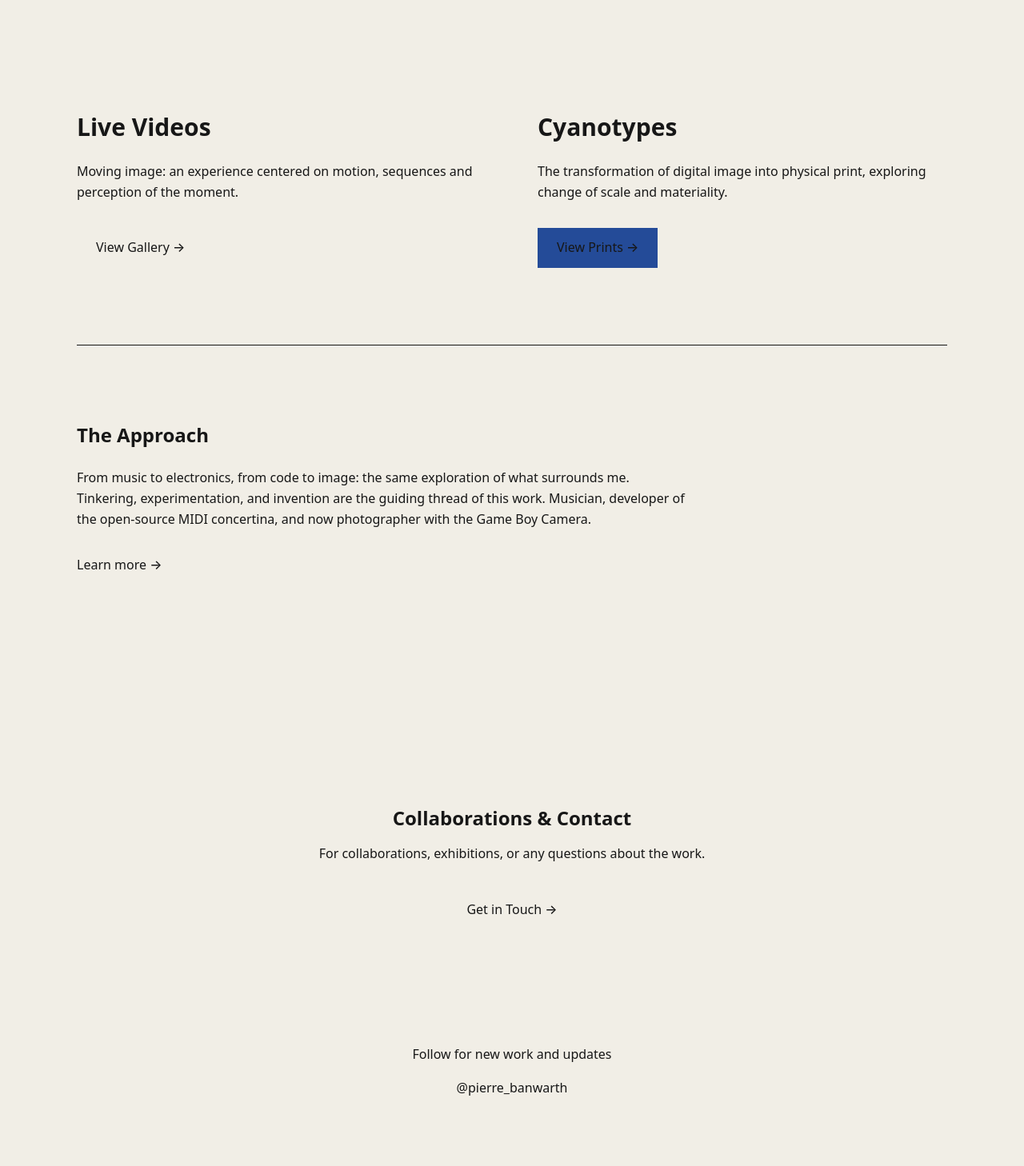
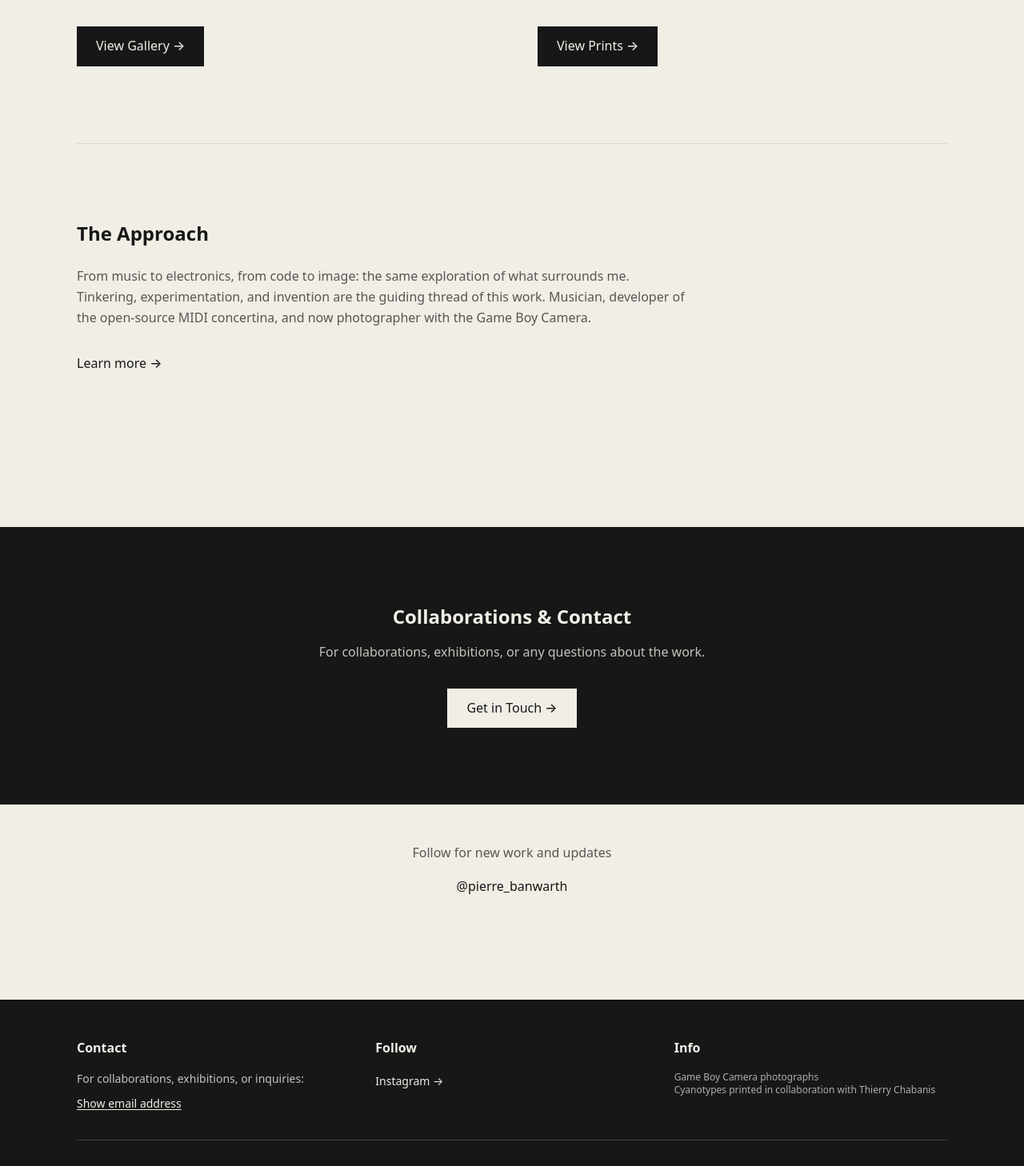
Before and after one commit to PierreBanwarth/personnal-website, a Next.js app: page / in a window 1280 px wide. Shown: the part 1330-2788 px from the top of the page at 80% size. Built offline with nearby package versions, Linux system fonts and the light colour scheme.

Commit message:
Fix transparent header (define charcoal/warm-white theme colors), obfuscate email, name Thierry Chabanis, add OG image, resize home carousel

```diff
--- a/app/contact/page.tsx
+++ b/app/contact/page.tsx
@@ -2,6 +2,7 @@
 
 import { FormEvent, useState } from 'react';
 import { useT } from '@/lib/useT';
+import ObfuscatedEmail from '@/components/ObfuscatedEmail';
 
 export default function ContactPage() {
     const t = useT();
@@ -57,12 +58,7 @@ export default function ContactPage() {
                             {/* Email */}
                             <div>
                                 <h3 className="font-semibold text-charcoal mb-2">{t('contact.email')}</h3>
-                                <a
-                                    href="mailto:contact@pierrebanwarth.com"
-                                    className="text-charcoal hover:text-charcoal/60 transition-colors break-all"
-                                >
-                                    contact@pierrebanwarth.com
-                                </a>
+                                <ObfuscatedEmail className="text-charcoal hover:text-charcoal/60 transition-colors" />
                             </div>
 
                             {/* Instagram */}
--- a/app/globals.css
+++ b/app/globals.css
@@ -10,6 +10,8 @@
   --color-background: var(--background);
   --color-foreground: var(--foreground);
   --color-cyanotype: var(--cyanotype);
+  --color-charcoal: #171717;
+  --color-warm-white: #F1EEE6;
   --font-sans: var(--font-geist-sans);
   --font-mono: var(--font-geist-mono);
 }
--- a/app/layout.tsx
+++ b/app/layout.tsx
@@ -19,8 +19,13 @@ export const metadata: Metadata = {
   openGraph: {
     title: "Pierre Banwarth — Game Boy Camera Photography",
     description: "Exploring photography through Game Boy Camera: concert videos, cyanotype prints, and visual experiments.",
-    url: "https://pierrebanwarth.com",
+    url: "https://pierrebanwarth.github.io/personnal-website/",
     type: "website",
+    images: [{ url: "https://pierrebanwarth.github.io/personnal-website/og.png", width: 1200, height: 630 }],
+  },
+  twitter: {
+    card: "summary_large_image",
+    images: ["https://pierrebanwarth.github.io/personnal-website/og.png"],
   },
 };
 
--- a/app/page.tsx
+++ b/app/page.tsx
@@ -23,7 +23,7 @@ export default function Home() {
       </section>
 
       {/* Featured Photo Carousel */}
-      <section className="w-full mb-24">
+      <section className="max-w-4xl mx-auto px-4 sm:px-6 lg:px-8 mb-24">
         <PhotoCarousel works={photoWorks} />
       </section>
 
@@ -52,7 +52,7 @@ export default function Home() {
             </p>
             <Link
               href="/cyanotypes"
-              className="inline-block px-6 py-3 bg-cyanotype text-warm-white hover:bg-cyanotype/90 transition-colors font-medium"
+              className="inline-block px-6 py-3 bg-charcoal text-warm-white hover:bg-charcoal/90 transition-colors font-medium"
             >
               {t('home.viewPrints')}
             </Link>
--- a/components/Footer.tsx
+++ b/components/Footer.tsx
@@ -2,6 +2,7 @@
 
 import { useEffect, useState } from 'react';
 import { useT } from '@/lib/useT';
+import ObfuscatedEmail from '@/components/ObfuscatedEmail';
 
 export default function Footer() {
     const [currentYear, setCurrentYear] = useState(2026);
@@ -21,12 +22,7 @@ export default function Footer() {
                         <p className="text-sm text-warm-white/80 mb-2">
                             {t('footer.contactDesc')}
                         </p>
-                        <a
-                            href="mailto:contact@pierrebanwarth.com"
-                            className="text-sm text-warm-white hover:text-warm-white/70 transition-colors"
-                        >
-                            contact@pierrebanwarth.com
-                        </a>
+                        <ObfuscatedEmail className="text-sm text-warm-white hover:text-warm-white/70 transition-colors" />
                     </div>
 
                     {/* Follow */}
--- /dev/null
+++ b/components/ObfuscatedEmail.tsx
@@ -0,0 +1,30 @@
+'use client';
+
+import { useState } from 'react';
+import { useT } from '@/lib/useT';
+
+// Adresse encodée en base64 et décodée seulement au clic, pour échapper aux scrapers.
+const ENCODED = 'cGkuYmFud2FydGhAZ21haWwuY29t';
+
+export default function ObfuscatedEmail({ className = '' }: { className?: string }) {
+    const t = useT();
+    const [address, setAddress] = useState<string | null>(null);
+
+    if (address) {
+        return (
+            <a href={`mailto:${address}`} className={`break-all ${className}`}>
+                {address}
+            </a>
+        );
+    }
+
+    return (
+        <button
+            type="button"
+            onClick={() => setAddress(atob(ENCODED))}
+            className={`underline underline-offset-2 ${className}`}
+        >
+            {t('contact.showEmail')}
+        </button>
+    );
+}
--- a/lib/cyanotypeTexts.ts
+++ b/lib/cyanotypeTexts.ts
@@ -66,7 +66,7 @@ export const cyanotypeTexts = {
 
     // Credits
     credits: {
-        author: 'Textes : Thierry',
+        author: 'Textes : Thierry Chabanis',
         photography: 'Photographie : Pierre Banwarth',
         collaboration: 'Collaboration artistique et technique pour la production des cyanotypes',
     },
--- a/lib/translations.ts
+++ b/lib/translations.ts
@@ -69,7 +69,7 @@ export const translations = {
       scaleTitle: 'Scale and Perception',
       scaleText: 'At the heart of this project is a work on the transformation of scale. The original image, captured by the Game Boy Camera, is only 128 pixels wide. When transposed to a physical A3 format, the digital pixel becomes matter to observe. This vast difference creates a double reading experience: close up, the eye becomes lost in a texture resembling a mosaic of blue squares; stepping back, details merge, the illusion takes effect, and the scene reveals itself to the viewer.',
       creditsPhotography: 'Photography: Pierre Banwarth',
-      creditsAuthor: 'Texts: Thierry',
+      creditsAuthor: 'Texts: Thierry Chabanis',
       creditsCollaboration: 'Artistic and technical collaboration for the production of cyanotypes',
       galleryTitle: 'The Series',
     },
@@ -89,7 +89,7 @@ export const translations = {
       cyanotypesDesc1: 'A series of prints exploring the transformation of digital Game Boy Camera images into analog cyanotype prints. This process involves several stages: initial photography, digital processing, preparation for print, and realization by a collaborating printmaker.',
       cyanotypesDesc2: 'The cyanotype process emphasizes tonality, contrast, and the materiality of paper. Each print is unique, shaped by the characteristics of the paper, the chemistry involved, and the hand of the printer.',
       collaboration: 'Collaboration',
-      collaborationDesc: 'The cyanotype series is created in close collaboration with a printmaker. This partnership reflects different roles and expertise: I provide the original photograph and visual direction; my collaborator handles the technical realization of the print, working with chemistry, paper, light, and time.',
+      collaborationDesc: 'The cyanotype series is created in close collaboration with Thierry Chabanis, a printmaker. This partnership reflects different roles and expertise: I provide the original photograph and visual direction; Thierry handles the technical realization of the print, working with chemistry, paper, light, and time.',
       notHierarchical: 'This is not a hierarchical relationship. Both the photograph and the print are essential to the final work. The printer brings their own knowledge and decisions to each print, making each one an individual object.',
     },
     // Cyanotypes Page
@@ -132,6 +132,7 @@ export const translations = {
       description: 'Get in touch for collaborations, commissions, exhibitions, or any inquiries about the work.',
       getInTouch: 'Get in Touch',
       email: 'Email',
+      showEmail: 'Show email address',
       instagram: 'Instagram',
       interested: "I'm interested in:",
       commissions: 'Artistic collaborations and commissions',
@@ -201,7 +202,7 @@ export const translations = {
       instagram: 'Instagram →',
       info: 'Info',
       photography: 'Game Boy Camera photographs',
-      cyanotypes: 'Cyanotypes printed in collaboration',
+      cyanotypes: 'Cyanotypes printed in collaboration with Thierry Chabanis',
       copyright: '© {year} Pierre Banwarth',
       siteDesign: 'Site design and development',
     },
@@ -274,7 +275,7 @@ export const translations = {
       scaleTitle: 'Le jeu d\'échelle et de perception',
       scaleText: 'Au cœur de ce projet réside un travail sur le changement d\'échelle. L\'image d\'origine, capturée par la Game Boy Camera, ne fait que 128 pixels de large. En la transposant sur un format physique A3, le pixel numérique devient une matière à observer. Ce grand écart crée une double expérience de lecture : de près, le regard se perd dans une texture qui s\'apparente à une mosaïque de carrés bleus ; en prenant du recul, les détails fusionnent, l\'illusion opère et la scène se révèle au spectateur.',
       creditsPhotography: 'Photographie : Pierre Banwarth',
-      creditsAuthor: 'Textes : Thierry',
+      creditsAuthor: 'Textes : Thierry Chabanis',
       creditsCollaboration: 'Collaboration artistique et technique pour la production des cyanotypes',
       galleryTitle: 'La Série',
     },
@@ -294,7 +295,7 @@ export const translations = {
       cyanotypesDesc1: 'Une série d\'impressions explorant la transformation d\'images Game Boy Camera numériques en cyanotypes analogues. Ce processus implique plusieurs étapes : photographie initiale, traitement numérique, préparation à l\'impression et réalisation par un imprimeur collaborateur.',
       cyanotypesDesc2: 'Le processus de la cyanotypie met l\'accent sur la tonalité, le contraste et la matérialité du papier. Chaque impression est unique, façonnée par les caractéristiques du papier, la chimie impliquée et la main de l\'imprimeur.',
       collaboration: 'Collaboration',
-      collaborationDesc: 'La série de cyanotypes est créée en étroite collaboration avec un imprimeur. Ce partenariat reflète des rôles et des expertises différents : je fournis la photographie originale et la direction visuelle ; mon collaborateur gère la réalisation technique de l\'impression, travaillant avec la chimie, le papier, la lumière et le temps.',
+      collaborationDesc: 'La série de cyanotypes est créée en étroite collaboration avec Thierry Chabanis, imprimeur. Ce partenariat reflète des rôles et des expertises différents : je fournis la photographie originale et la direction visuelle ; Thierry gère la réalisation technique de l\'impression, travaillant avec la chimie, le papier, la lumière et le temps.',
       notHierarchical: 'Ce n\'est pas une relation hiérarchique. À la fois la photographie et le tirage sont essentiels à l\'œuvre finale. L\'imprimeur apporte ses propres connaissances et décisions à chaque tirage, faisant de chacun un objet individuel.',
     },
     // Cyanotypes Page
@@ -337,6 +338,7 @@ export const translations = {
       description: 'Contactez-moi pour les collaborations, les commandes, les expositions ou toute question sur le travail.',
       getInTouch: 'Nous contacter',
       email: 'Email',
+      showEmail: "Afficher l'adresse e-mail",
       instagram: 'Instagram',
       interested: 'Je suis intéressé par :',
       commissions: 'Collaborations artistiques et commandes',
@@ -406,7 +408,7 @@ export const translations = {
       instagram: 'Instagram →',
       info: 'Info',
       photography: 'Photographies Game Boy Camera',
-      cyanotypes: 'Cyanotypes imprimés en collaboration',
+      cyanotypes: 'Cyanotypes imprimés en collaboration avec Thierry Chabanis',
       copyright: '© {year} Pierre Banwarth',
       siteDesign: 'Conception et développement du site',
     },
```
Also changed, not shown: public/og.png (added).
